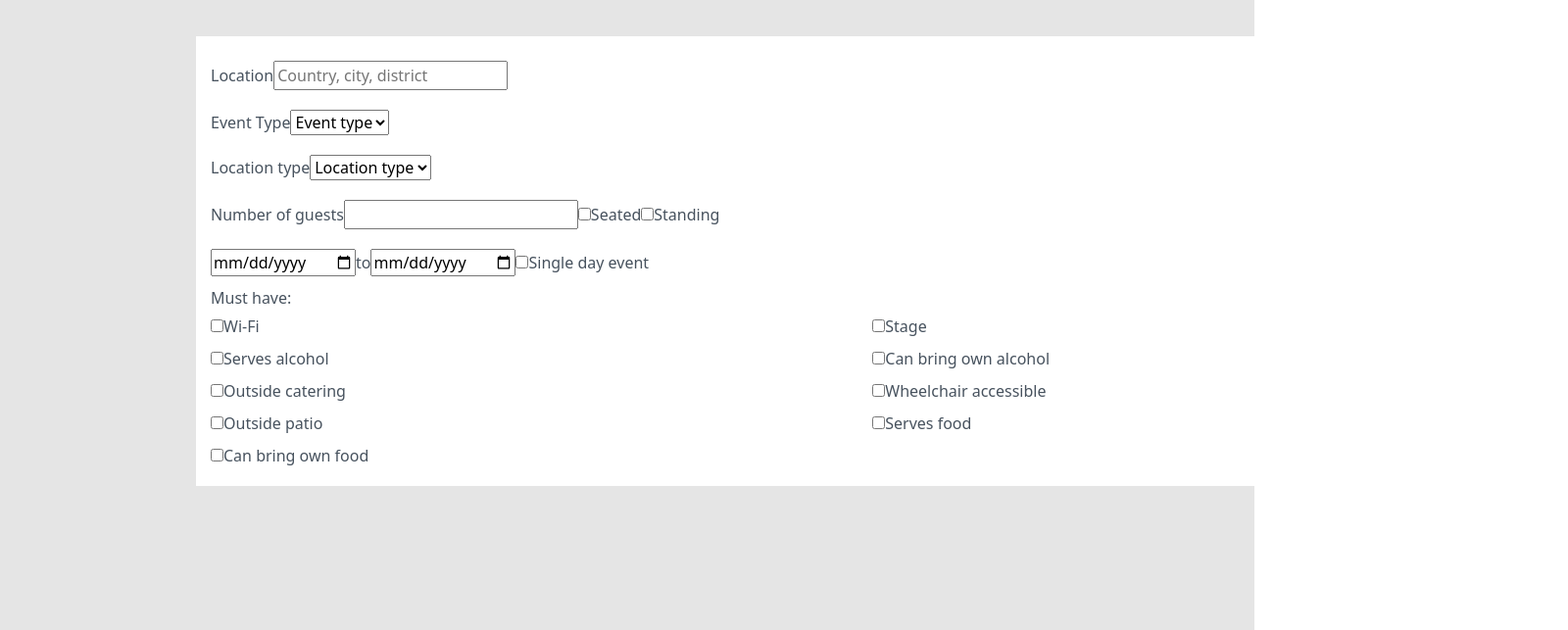
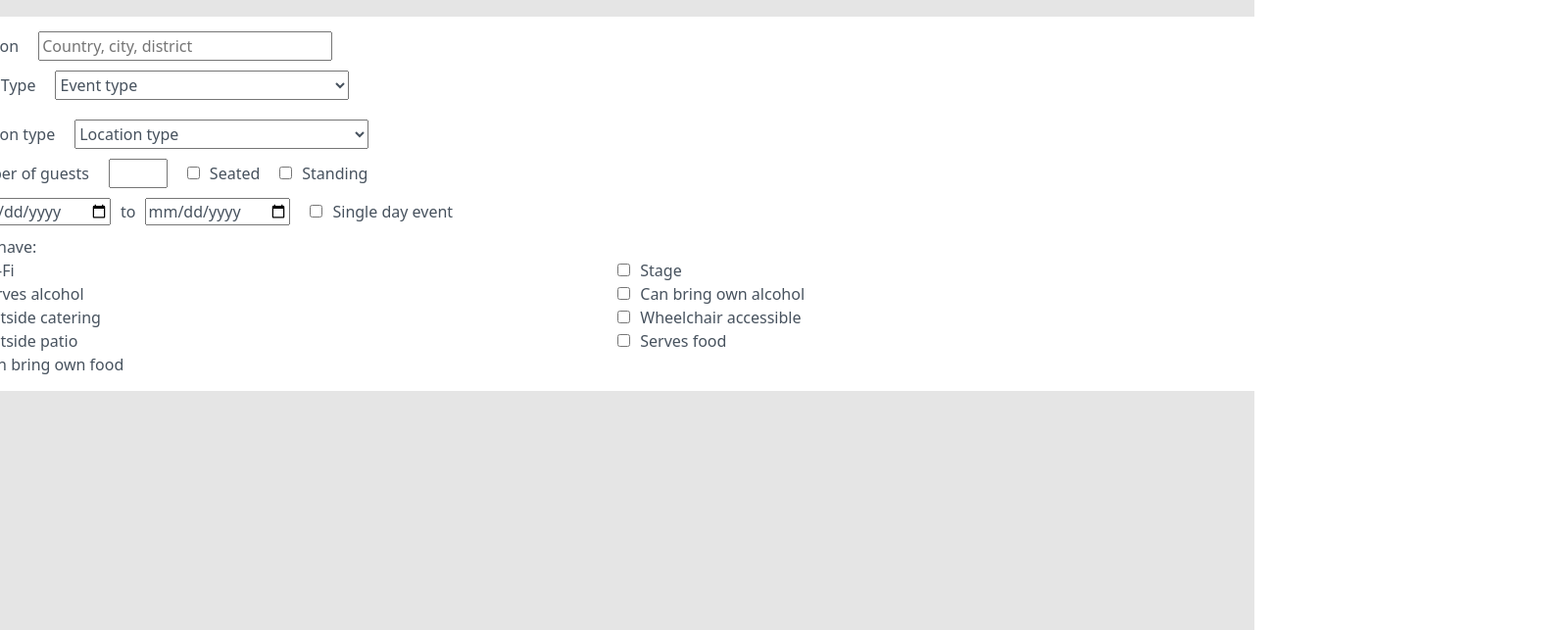
Before and after one commit to klindukhov/event-organiser, a React app: page /VenuesPage in a window 1280 px wide. Shown: the part 113-756 px from the top of the page at 98% size, 1600 px wide, since content can reach past the window. Built offline with nearby package versions, Linux system fonts and the light colour scheme.

Commit message:
added proper css to venuesPage

```diff
--- a/src/components/HomePage.js
+++ b/src/components/HomePage.js
@@ -35,7 +35,7 @@ export default function HomePage() {
         <br />
         <br />
 
-        <Link to='/signIn'>
+        <Link to='/VenuesPage'>
           <button className="new-event-button"
             onMouseEnter={e => { e.target.style.cursor = "pointer"; }}
             onMouseLeave={e => { e.target.style.cursor = "default"; }}>
--- a/src/components/VenuesPage.js
+++ b/src/components/VenuesPage.js
@@ -1,26 +1,31 @@
-import React from 'react'
+import React, { useState } from 'react'
 import '../styles/VenuesPage.css';
-import Header from './main/Header';
 
-export default function VenuesPage(props){
+export default function VenuesPage(props) {
+    const [singleDay, setSingleDay] = useState(false);
 
-    return(
-        <div className="main">
+    const handleSingleDay = () => {
+        setSingleDay(!singleDay);
+    }
+
+
+    return (
+        <div className="venues-main">
             <div className="filter-rect">
                 Location
                 <input placeholder="Country, city, district" className='venue-input-1'></input>
-                <br/>
+                <br />
                 Event Type
-                <select name="Event type" id="event-type">
+                <select name="Event type" className='venue-input-1' id="event-type">
                     <option value=" ">Event type</option>
                     <option value="wedding">wedding</option>
                     <option value="party">party</option>
                     <option value="birthday">birthday</option>
                     <option value="meeting">meeting</option>
                 </select>
-                <br/>
+                <br />
                 Location type
-                <select name="Location type" id="event-type">
+                <select name="Location type" className='venue-input-1' id="event-type">
                     <option value=" ">Location type</option>
                     <option value="reastaurant">wedding</option>
                     <option value="cafe">party</option>
@@ -29,40 +34,41 @@ export default function VenuesPage(props){
                 </select>
                 <div className="guests-choice">
                     Number of guests
-                    <input type="text"></input>
-                    <input type="checkbox"></input>
+                    <input type="text" className='venue-input-number' />
+                    <input type="checkbox" className='venue-input-seat' />
                     Seated
-                    <input type="checkbox"></input>
+                    <input type="checkbox" className='venue-input-seat' />
                     Standing
                 </div>
-                <div className="evnt-date">
-                    <input placeholder="dd/mm/yyyy" type="date"></input>
+
+                <div className="event-date">
+                    <input placeholder="dd/mm/yyyy" type="date" className='venue-input-date' />
                     to
-                    <input placeholder="dd/mm/yyyy" type="date"></input>
-                    <input type="checkbox"></input>
+                    <input placeholder="dd/mm/yyyy" type="date" className='venue-input-date' disabled={singleDay} />
+                    <input type="checkbox" className='venue-input-date' onClick={handleSingleDay} />
                     Single day event
                 </div>
                 Must have:
-                    <br/>
+                <br />
                 <div className="must-haves">
                     <div>
-                <input id="wifi" type="checkbox"></input>Wi-Fi
+                        <input className='venue-input-musts' id="wifi" type="checkbox"></input>Wi-Fi
                     </div><div>
-                <input id="stage" type="checkbox"></input>Stage
+                        <input className='venue-input-musts' id="stage" type="checkbox"></input>Stage
                     </div><div>
-                <input id="alcohol" type="checkbox"></input>Serves alcohol
+                        <input className='venue-input-musts' id="alcohol" type="checkbox"></input>Serves alcohol
                     </div><div>
-                <input id="own-alcohol" type="checkbox"></input>Can bring own alcohol
+                        <input className='venue-input-musts' id="own-alcohol" type="checkbox"></input>Can bring own alcohol
                     </div><div>
-                <input id="otside-catering" type="checkbox"></input>Outside catering
+                        <input className='venue-input-musts' id="otside-catering" type="checkbox"></input>Outside catering
                     </div><div>
-                <input id="wheelchair-accessible" type="checkbox"></input>Wheelchair accessible
+                        <input className='venue-input-musts' id="wheelchair-accessible" type="checkbox"></input>Wheelchair accessible
                     </div><div>
-                <input id="outside-patio" type="checkbox"></input>Outside patio
+                        <input className='venue-input-musts' id="outside-patio" type="checkbox"></input>Outside patio
                     </div><div>
-                <input id="food" type="checkbox"></input>Serves food
+                        <input className='venue-input-musts' id="food" type="checkbox"></input>Serves food
                     </div><div>
-                <input id="own-food" type="checkbox"></input>Can bring own food
+                        <input className='venue-input-musts' id="own-food" type="checkbox"></input>Can bring own food
                     </div>
                 </div>
             </div>
--- a/src/styles/VenuesPage.css
+++ b/src/styles/VenuesPage.css
@@ -1,17 +1,18 @@
 .filter-rect{
     background-color: white;
-    position: absolute;
+    color: #47525e;
+    height: fit-content;
+    margin-top: 30px;
     width: 1400px;
-    left: 200px;
-    top: 150px;
     padding: 15px;
 }
-.main{
+.venues-main{
     background-color: #e5e5e5;
-    color: #47525e;
     height: 970px;
+    display: grid;
+    justify-content: center;
 }
-input, select{
+select{
     margin-top: 10px;
     margin-bottom: 10px;
 }
@@ -19,6 +20,30 @@ input, select{
     display: grid;
     grid-template-columns: auto auto;
 }
-.venues-input-1{
+.event-date{
+    margin-top: 10px;
+    margin-bottom: 10px;
+}
+.venue-input-1{
     width:300px;
+    height: 30px;
+    margin-left: 20px;
+    color: #47525e;
 }
+.venue-input-number{
+    width: 60px;
+    margin-left: 20px;
+}
+.venue-input-seat{
+    color: #47525e;
+    margin-left: 20px;
+    margin-right: 10px;
+}
+.venue-input-date{
+    color: #47525e;
+    margin-right: 10px;
+    margin-left: 10px;
+}
+.venue-input-musts{
+    margin-right: 10px;
+}
```
Lines whose indentation alone changed are shown as unchanged.
